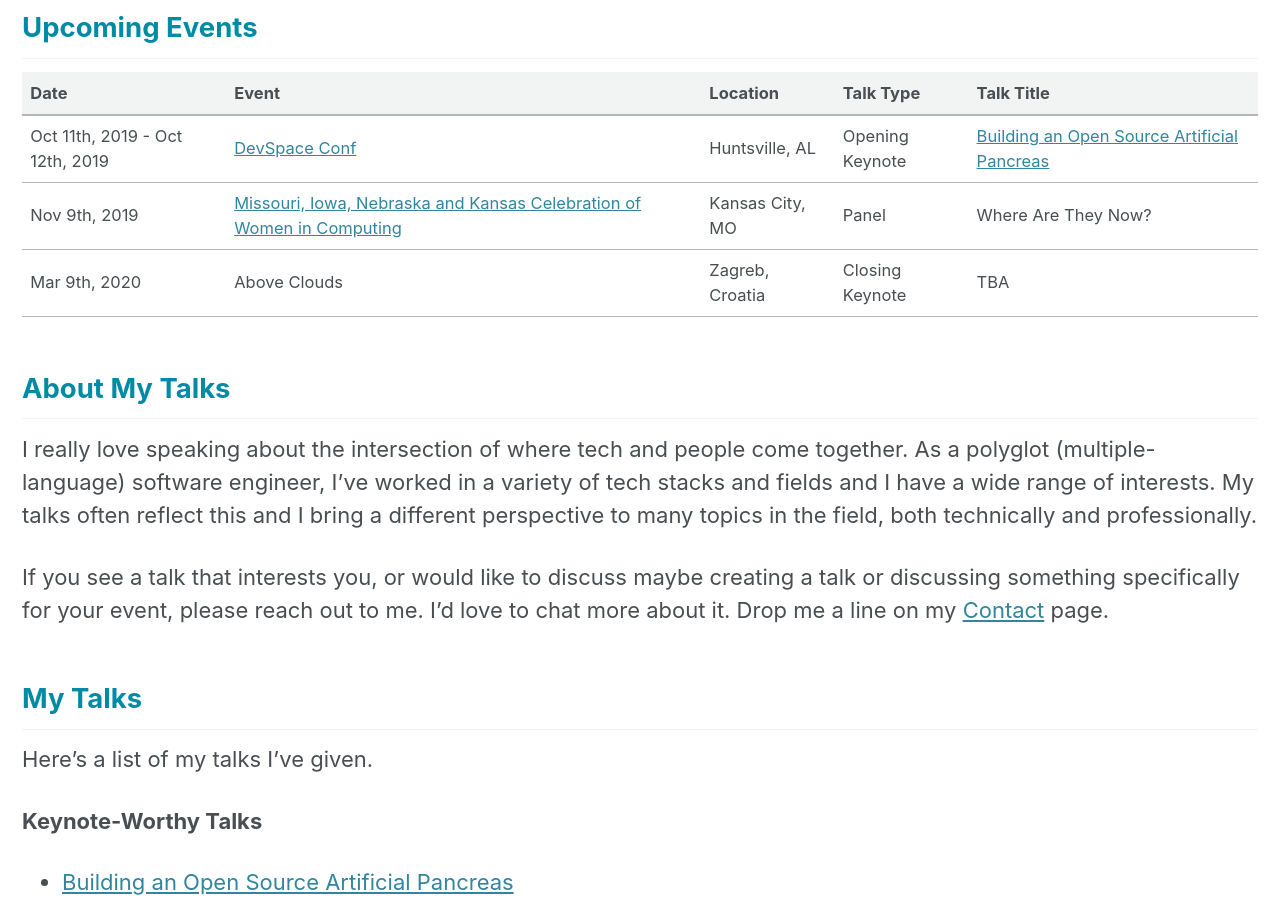
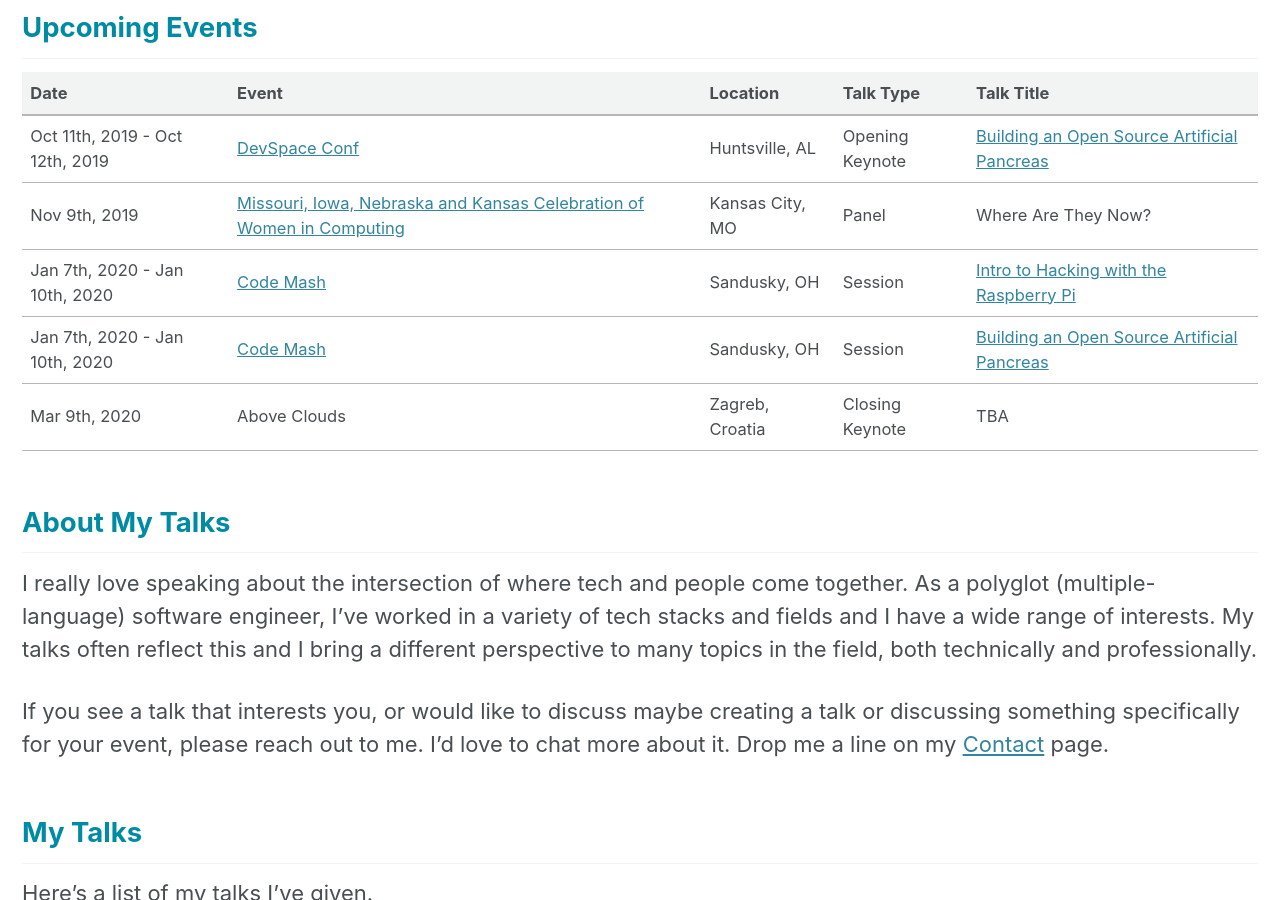
Before and after one commit to geekygirlsarah/geekygirlsarah.com, a Jekyll site: the page built from _pages/speaking.md, in a window 1280 px wide and 900 px high, scrolled down 602 px. Built offline with Jekyll 4.4.1, drawn with Linux system fonts in a browser that asks for light colours; cached includes are drawn as plain includes; nearby versions of some CDN libraries; comment, search, counter and statistics services are not loaded.

Commit message:
Update talks with two Code Mash talks

```diff
--- a/_data/conftalks.yml
+++ b/_data/conftalks.yml
@@ -608,6 +608,26 @@
   time: 1:00pm
   event_url: https://www.minkwic.org/
   talk_url:
+- date: 2020-01-07
+  end_date: 2020-01-10
+  event: Code Mash
+  location: Sandusky, OH
+  type: Session
+  title: Intro to Hacking with the Raspberry Pi
+  room:
+  time:
+  event_url: https://www.codemash.org/
+  talk_url: /speaking/intro-to-hacking-with-the-raspberry-pi/
+- date: 2020-01-07
+  end_date: 2020-01-10
+  event: Code Mash
+  location: Sandusky, OH
+  type: Session
+  title: Building an Open Source Artificial Pancreas
+  room:
+  time:
+  event_url: https://www.codemash.org/
+  talk_url: /speaking/building-an-open-source-artificial-pancreas/
 - date: 2020-03-09
   end_date: 2020-03-09
   event: Above Clouds
```
